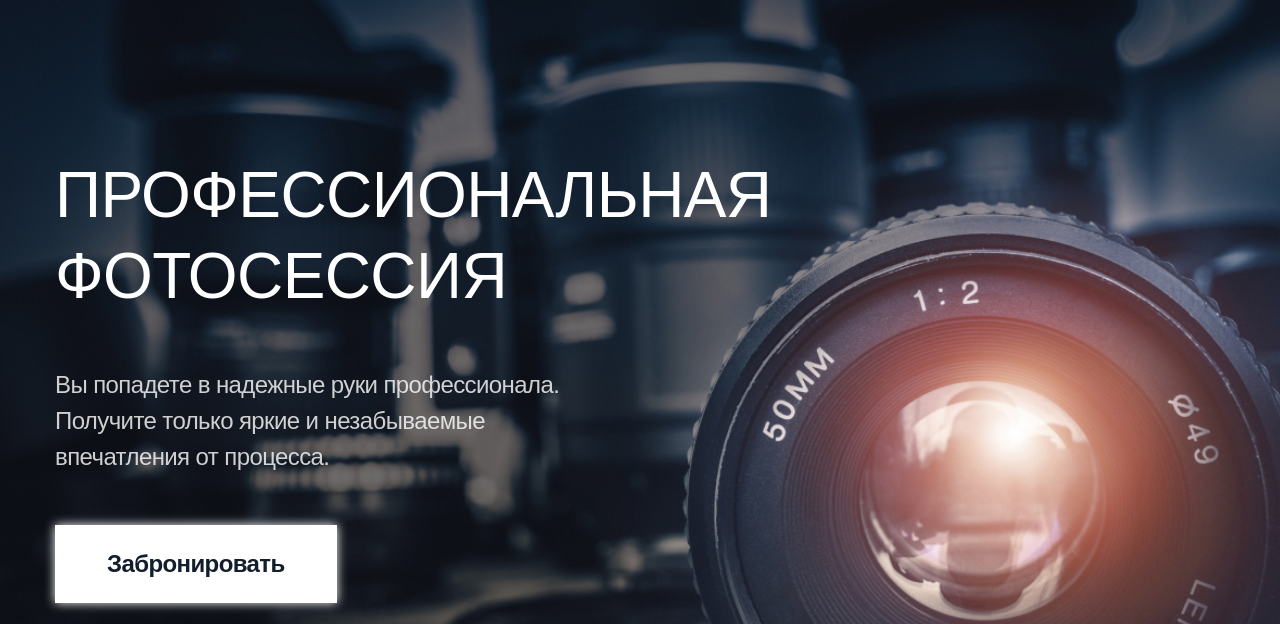
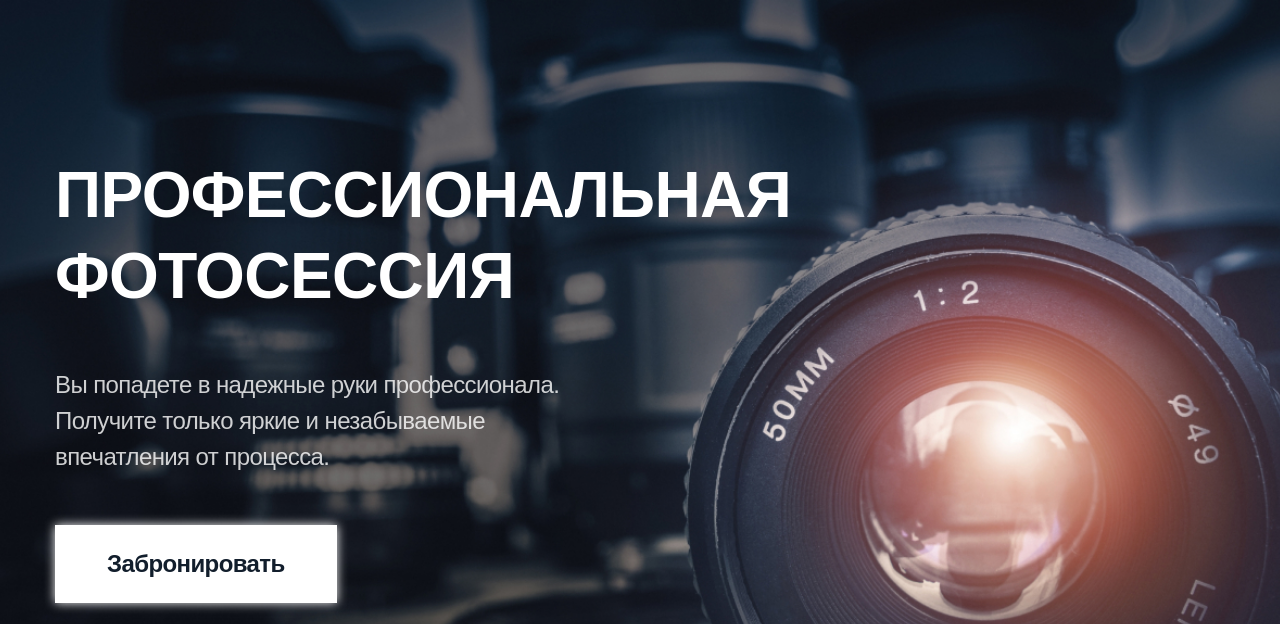
Before and after one commit to JimakPasha/Photostudio_Nikitina, a website: page app/index.html in a window 1280 px wide. Shown: the part 176-800 px from the top of the page. Drawn offline with nearby package versions, Linux system fonts and the light colour scheme; files that its build step writes are made by us from their sources; files whose address does not match are found by name.

Commit message:
fixed font-style title

```diff
--- a/app/scss/style.scss
+++ b/app/scss/style.scss
@@ -19,7 +19,7 @@
   }
   &__title{
     margin-bottom: 50px;
-    @extend %montserrat-500;
+    @extend %montserrat-900;
     font-size: 64px;
     line-height: 81px;
     color: #FFFFFF;
```
